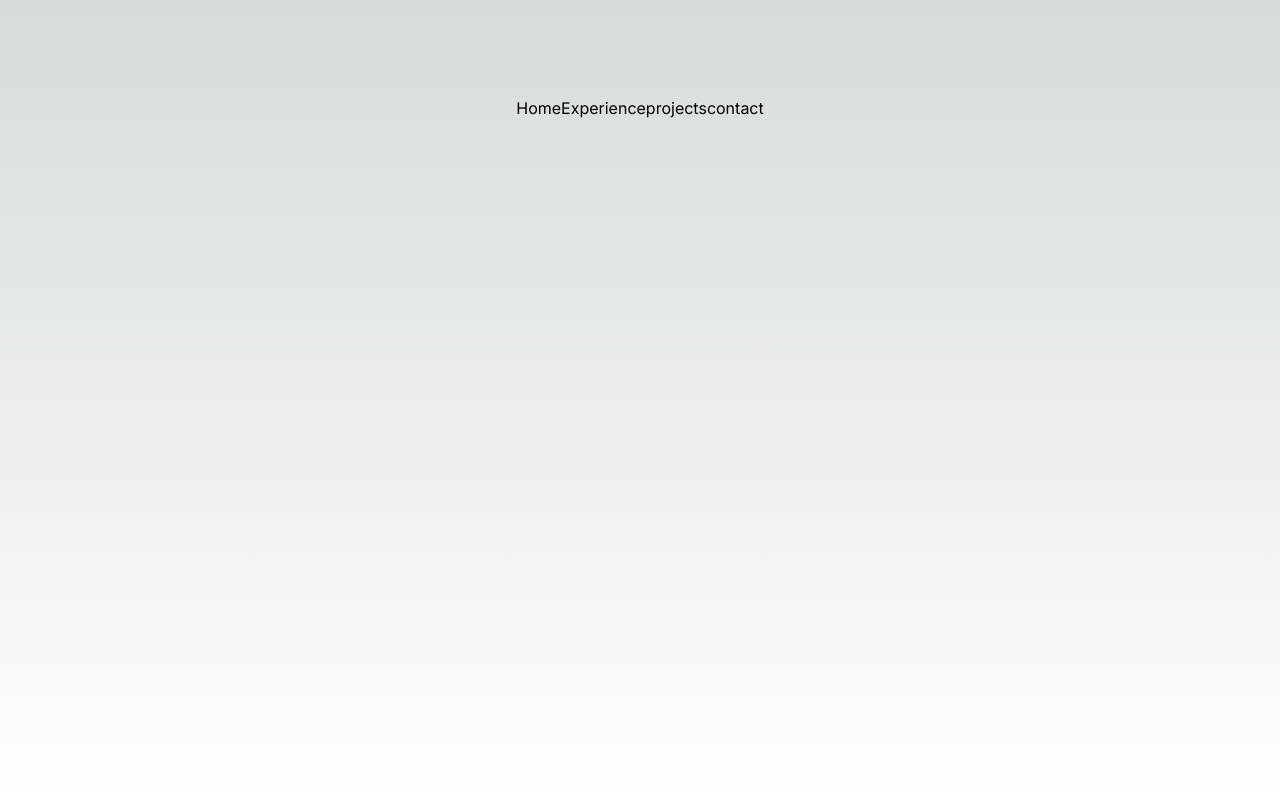
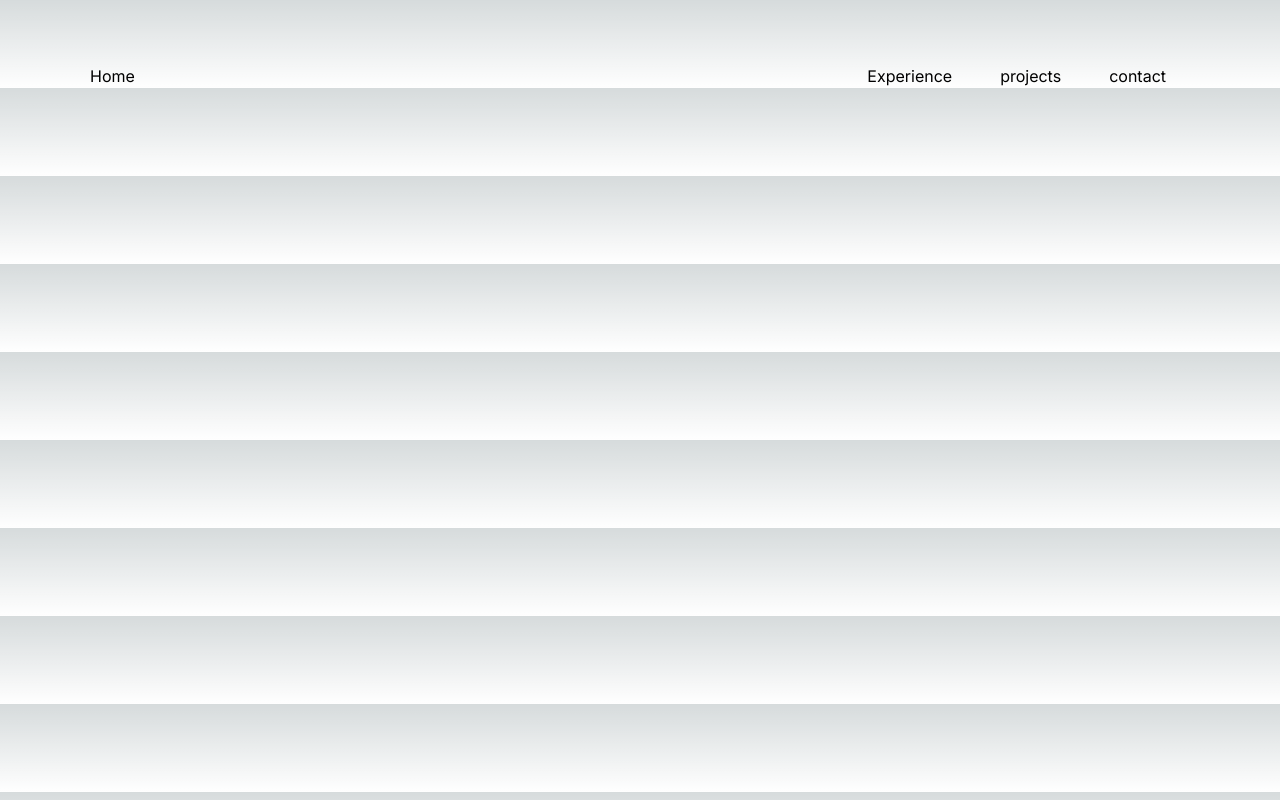
Before and after one commit to anthonyamaro15/portfoliov2, a Next.js app: page / in a window 1280 px wide. Built offline with nearby package versions, Linux system fonts and the light colour scheme.

Commit message:
update: navbar styles

```diff
--- a/src/app/contact/page.tsx
+++ b/src/app/contact/page.tsx
@@ -2,7 +2,7 @@ import Navbar from "../navbar/navbar";
 
 const Page = () => {
   return (
-    <div>
+    <div className="main-container">
       <Navbar />
       Contact
     </div>
--- a/src/app/experience/page.tsx
+++ b/src/app/experience/page.tsx
@@ -2,7 +2,7 @@ import Navbar from "../navbar/navbar";
 
 const Page = () => {
   return (
-    <div>
+    <div className="main-container">
       <Navbar />
       Experience
     </div>
--- a/src/app/globals.css
+++ b/src/app/globals.css
@@ -24,4 +24,20 @@ body {
       rgb(var(--background-end-rgb))
     )
     rgb(var(--background-start-rgb));
+
+  box-sizing: border-box;
+  margin: 0;
+  padding: 0;
 }
+
+.main-container {
+  max-width: 1100px;
+
+  margin: 0 auto;
+}
+
+html {
+  box-sizing: border-box;
+  margin: 0;
+  padding: 0;
+}
--- /dev/null
+++ b/src/app/navbar/navbar.scss
@@ -0,0 +1,17 @@
+.navbar {
+  width: 100%;
+  margin-top: 4rem;
+
+  display: flex;
+  justify-content: space-between;
+
+  a {
+    text-transform: capitalize;
+  }
+
+  .right-side {
+    a {
+      padding: 1rem 1.5rem;
+    }
+  }
+}
--- a/src/app/navbar/navbar.tsx
+++ b/src/app/navbar/navbar.tsx
@@ -1,13 +1,19 @@
 import Link from "next/link";
+import "./navbar.scss";
 
 const Navbar = () => {
   return (
-    <nav>
-      <Link href="/">Home</Link>
-      <Link href="/experience">Experience</Link>
+    <nav className="navbar">
+      <div className="left-side">
+        <Link href="/">Home</Link>
+      </div>
 
-      <Link href="/projects">projects</Link>
-      <Link href="/contact">contact</Link>
+      <div className="right-side">
+        <Link href="/experience">Experience</Link>
+
+        <Link href="/projects">projects</Link>
+        <Link href="/contact">contact</Link>
+      </div>
     </nav>
   );
 };
--- a/src/app/page.tsx
+++ b/src/app/page.tsx
@@ -1,12 +1,9 @@
 import Navbar from "./navbar/navbar";
-
-const Homee = () => {
-  return <div>home page</div>;
-};
+import "./globals.css";
 
 export default function Home() {
   return (
-    <main className="flex min-h-screen flex-col items-center justify-between p-24">
+    <main className="main-container">
       <Navbar />
       {/* Main page intro will go here */}
     </main>
--- a/src/app/projects/page.tsx
+++ b/src/app/projects/page.tsx
@@ -2,7 +2,7 @@ import Navbar from "../navbar/navbar";
 
 const Page = () => {
   return (
-    <div>
+    <div className="main-container">
       <Navbar />
       Projects
     </div>
```
